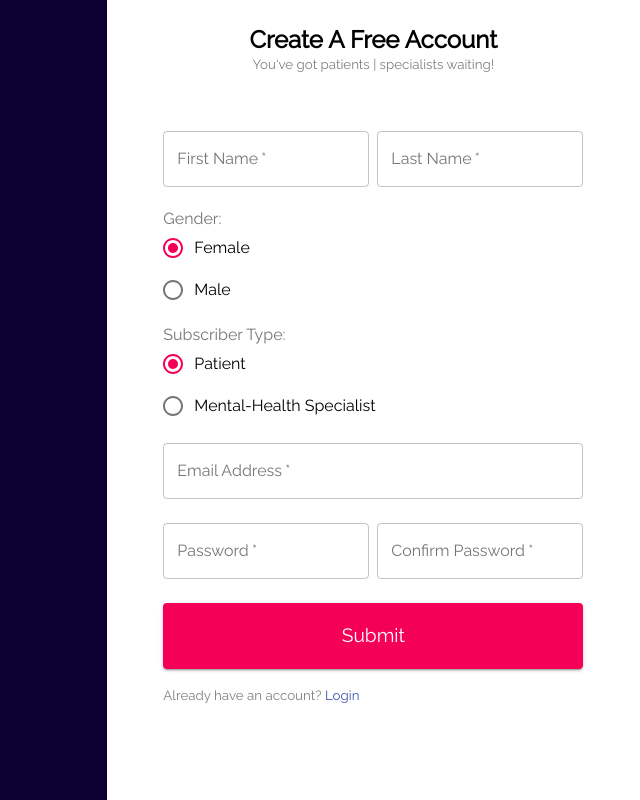
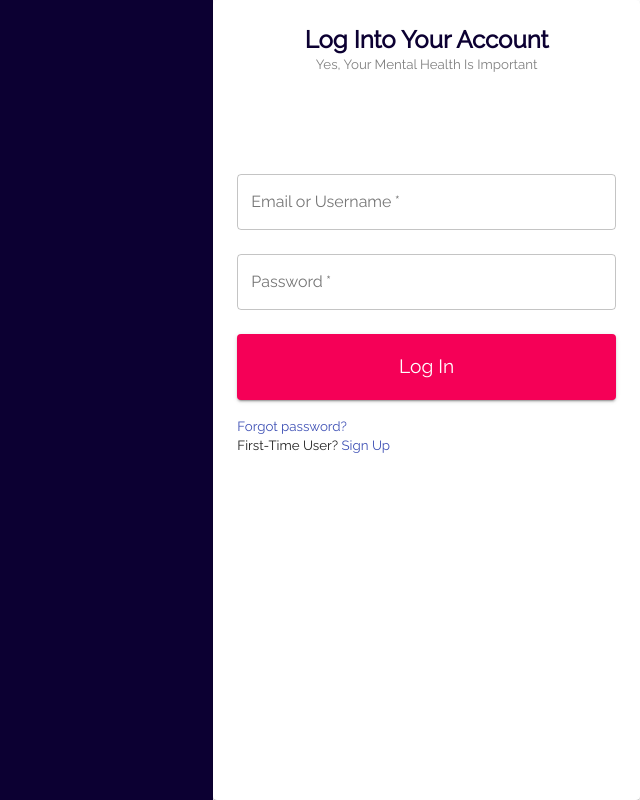
Before and after one commit to BuildForSDG/Team-087-Frontend, a React (Create React App) app: page / in a window 1280 px wide. Shown: the whole page, without its empty margins (640-1280 px from the left). Built offline with nearby package versions, Linux system fonts and the light colour scheme.

Commit message:
chore: change home-page to login-page default

```diff
--- a/src/App.js
+++ b/src/App.js
@@ -17,9 +17,9 @@
     <MuiThemeProvider theme={THEME}>
       <Router>
         <Switch>
-          <Route exact path="/" component={Signup} />
+          <Route exact path="/" component={Login} />
+          <Route exact path="/login" component={Login} />
           <Route exact path="/join" component={Signup} />
-          <Route exact path="/login" component={Login} />
           <Route path="*" component={NotFound} />
         </Switch>
       </Router>
```
